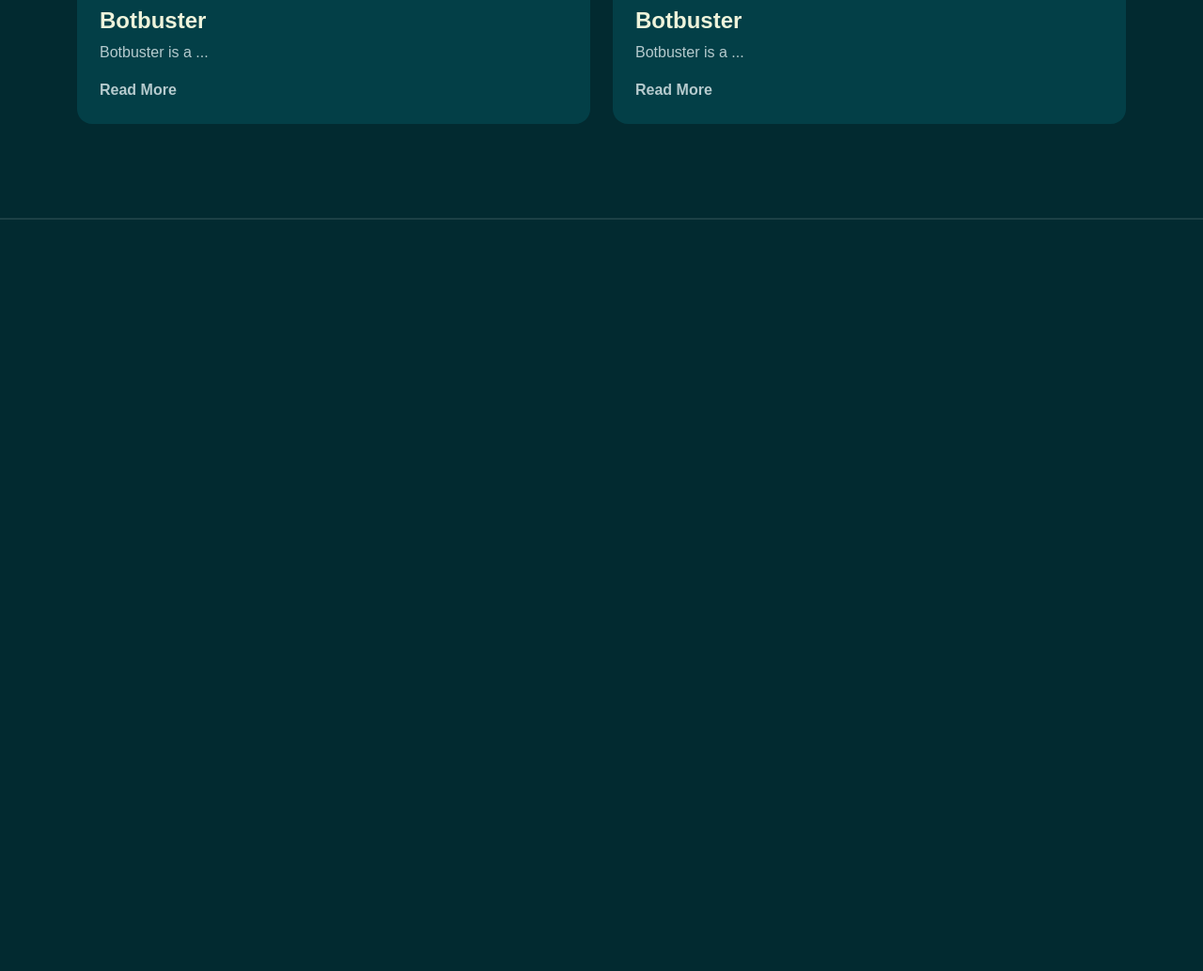
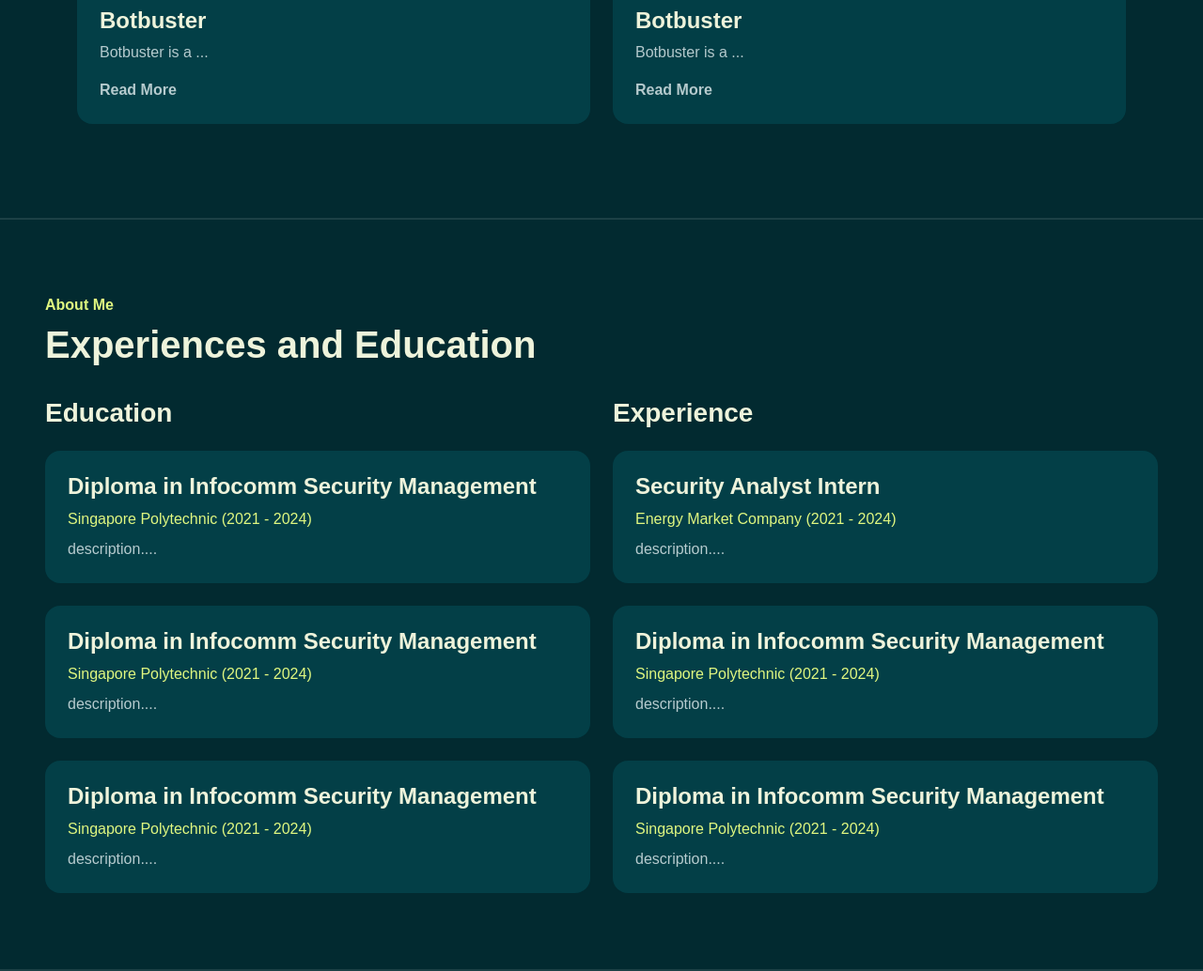
Before and after one commit to darthReven/My-Website, a plain HTML site: page index.html in a window 1280 px wide. Shown: the part 2226-3260 px from the top of the page at 94% size. Before the commit the page ends 2460 px from the top, so only its background shows below. Drawn offline with Linux system fonts and the light colour scheme; a web font is replaced by a local one.

Commit message:
finished template

```diff
--- a/index.html
+++ b/index.html
@@ -117,8 +117,8 @@
                     </div>
                 </div>
                 <div class="row gy-4">
-                    <div class="col-md-6">
-                        <div class="card-custom rounded-4 bg-base shadow-effect">
+                    <div class="col-md-6" data-aos="fade-up" data-aos-duration="1500">
+                        <div class="card-custom rounded-4 bg-base shadow-effect" >
                            <div class="card-custom-image rounded-4">
                             <img class="rounded-4" src="./assests/images/botbuster-logo.png" alt="botbuster">
                            </div>
@@ -130,7 +130,7 @@
                         </div>
                     </div>
 
-                    <div class="col-md-6">
+                    <div class="col-md-6" data-aos="fade-up" data-aos-duration="2000">
                         <div class="card-custom rounded-4 bg-base shadow-effect">
                             <div class="card-custom-image rounded-4">
                                 <img class="rounded-4" src="./assests/images/botbuster-logo.png" alt="botbuster">
@@ -143,7 +143,7 @@
                         </div>
                     </div>
 
-                    <div class="col-md-6">
+                    <div class="col-md-6" data-aos="fade-up" data-aos-duration="2500">
                         <div class="card-custom rounded-4 bg-base shadow-effect">
                             <div class="card-custom-image rounded-4">
                                 <img class="rounded-4" src="./assests/images/botbuster-logo.png" alt="botbuster">
@@ -156,7 +156,7 @@
                         </div>
                     </div>
 
-                    <div class="col-md-6">
+                    <div class="col-md-6" data-aos="fade-up" data-aos-duration="3000">
                         <div class="card-custom rounded-4 bg-base shadow-effect">
                             <div class="card-custom-image rounded-4">
                                 <img class="rounded-4" src="./assests/images/botbuster-logo.png" alt="botbuster">
@@ -171,6 +171,77 @@
                 </div>
             </div>
         </section>
+
+        <!-- Projects -->
+        <section id="about" class="full-height px-lg-5">
+            <div class="row pb-4" data-aos="fade-up" data-aos-duration="1500">
+                <div class="col-lg-8">
+                    <h6 class="text-brand">About Me</h6>
+                    <h1>Experiences and Education</h1>
+                </div>
+            </div>
+
+            <div class="row gy-5">
+                <div class="col-lg-6">
+                    <h3 class="mb-4" data-aos="fade-up" data-aos-duration="1500">Education</h3>
+                    <div class="row gy-4">
+                        <div class="col-12" data-aos="fade-up" data-aos-duration="1500">
+                            <div class="bg-base p-4 rounded-4 shadow-effect">
+                                <h4>Diploma in Infocomm Security Management</h4>
+                                <p class="text-brand mb-2">Singapore Polytechnic (2021 - 2024)</p>
+                                <p class="mb-0">description....</p>
+                            </div>
+                        </div>
+
+                        <div class="col-12" data-aos="fade-up" data-aos-duration="1500">
+                            <div class="bg-base p-4 rounded-4 shadow-effect">
+                                <h4>Diploma in Infocomm Security Management</h4>
+                                <p class="text-brand mb-2">Singapore Polytechnic (2021 - 2024)</p>
+                                <p class="mb-0">description....</p>
+                            </div>
+                        </div>
+
+                        <div class="col-12" data-aos="fade-up" data-aos-duration="1500">
+                            <div class="bg-base p-4 rounded-4 shadow-effect">
+                                <h4>Diploma in Infocomm Security Management</h4>
+                                <p class="text-brand mb-2">Singapore Polytechnic (2021 - 2024)</p>
+                                <p class="mb-0">description....</p>
+                            </div>
+                        </div>
+                    </div>
+                </div>
+
+                <div class="col-lg-6">
+                    <h3 class="mb-4" data-aos="fade-up" data-aos-duration="1500">Experience</h3>
+                    <div class="row gy-4">
+                        <div class="col-12" data-aos="fade-up" data-aos-duration="1500">
+                            <div class="bg-base p-4 rounded-4 shadow-effect">
+                                <h4>Security Analyst Intern</h4>
+                                <p class="text-brand mb-2">Energy Market Company (2021 - 2024)</p>
+                                <p class="mb-0">description....</p>
+                            </div>
+                        </div>
+
+                        <div class="col-12" data-aos="fade-up" data-aos-duration="1500">
+                            <div class="bg-base p-4 rounded-4 shadow-effect">
+                                <h4>Diploma in Infocomm Security Management</h4>
+                                <p class="text-brand mb-2">Singapore Polytechnic (2021 - 2024)</p>
+                                <p class="mb-0">description....</p>
+                            </div>
+                        </div>
+
+                        <div class="col-12" data-aos="fade-up" data-aos-duration="1500">
+                            <div class="bg-base p-4 rounded-4 shadow-effect">
+                                <h4>Diploma in Infocomm Security Management</h4>
+                                <p class="text-brand mb-2">Singapore Polytechnic (2021 - 2024)</p>
+                                <p class="mb-0">description....</p>
+                            </div>
+                        </div>
+                    </div>
+                </div>
+            </div>
+        </section>
+        <!-- /Projects -->
     </div>
 
 
```
